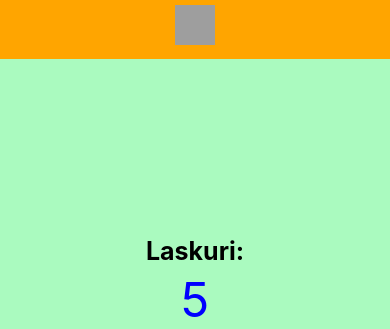
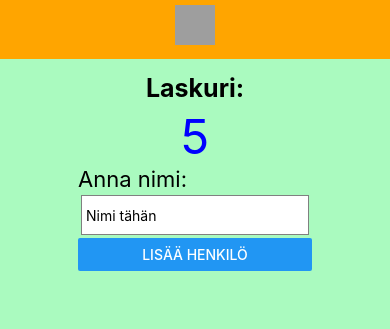
Before and after one commit to mika1407/ekaPuhelin, a React Native app: screen / in a window 390 px wide. Shown: the part 229-558 px from the top of the page. Built offline with nearby package versions, Linux system fonts and the light colour scheme; grey boxes are pictures that could not be loaded.

Commit message:
ScrollView lisätty

```diff
--- a/HelloWorldInput.tsx
+++ b/HelloWorldInput.tsx
@@ -1,5 +1,5 @@
 import React,{useState} from 'react';
-import { StyleSheet, Text, TextInput, View, Button } from 'react-native';
+import { StyleSheet, Text, TextInput, View, Button, ScrollView } from 'react-native';
 
 export default function HelloWorldInput() {
   //HOOKS-muuttujat:
@@ -20,6 +20,7 @@ export default function HelloWorldInput() {
   )
 
   return (
+    <ScrollView style={styles.scrollView} fadingEdgeLength={180}>
       <View style={styles.container2}>
         <View >
           <Text style={styles.titleText} >Laskuri:</Text>
@@ -43,6 +44,7 @@ export default function HelloWorldInput() {
           <Text style={styles.titleText}>{array}</Text>
         </View>
       </View>
+    </ScrollView>
   );
 }
 
@@ -62,4 +64,8 @@ const styles = StyleSheet.create({
     fontSize: 48,
     textAlign: 'center',
   },
+  scrollView: {
+    width: '100%',
+    marginVertical: 10,
+  }
 });
```
Lines whose indentation alone changed are shown as unchanged.
